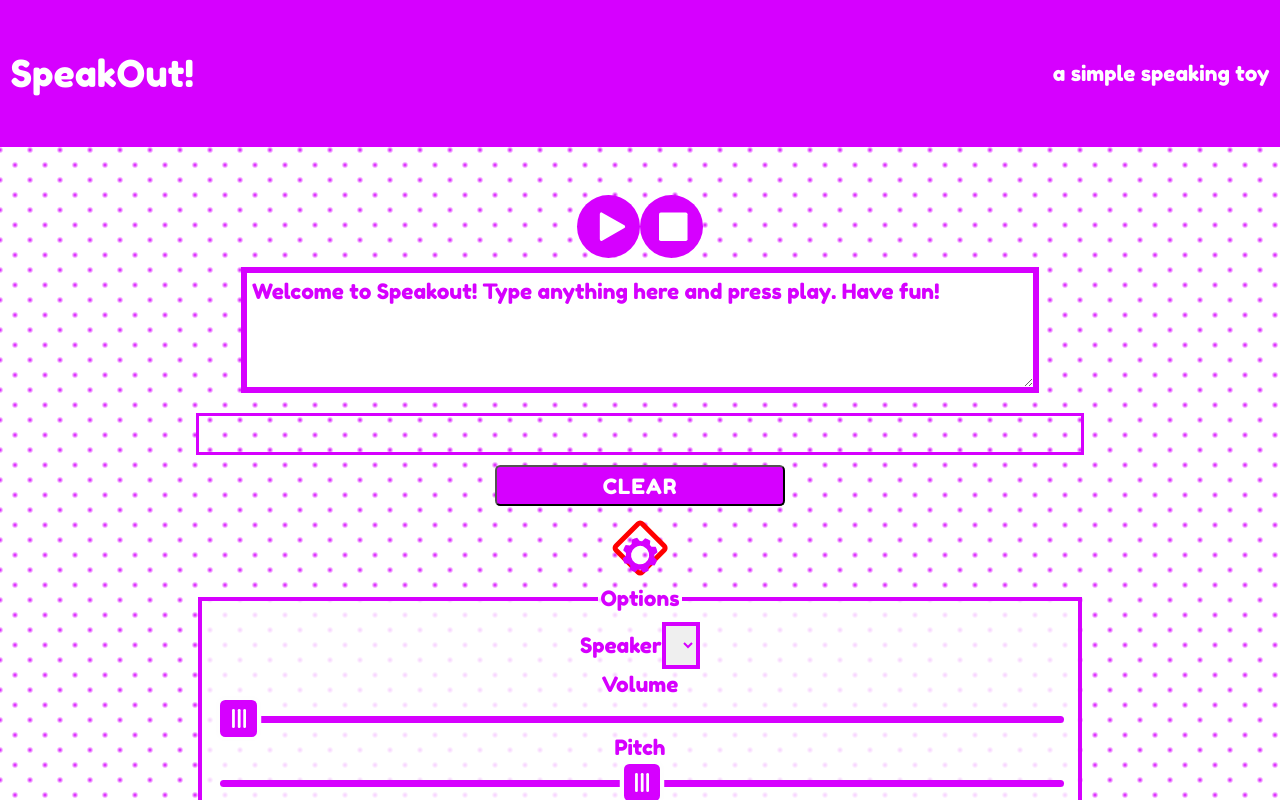
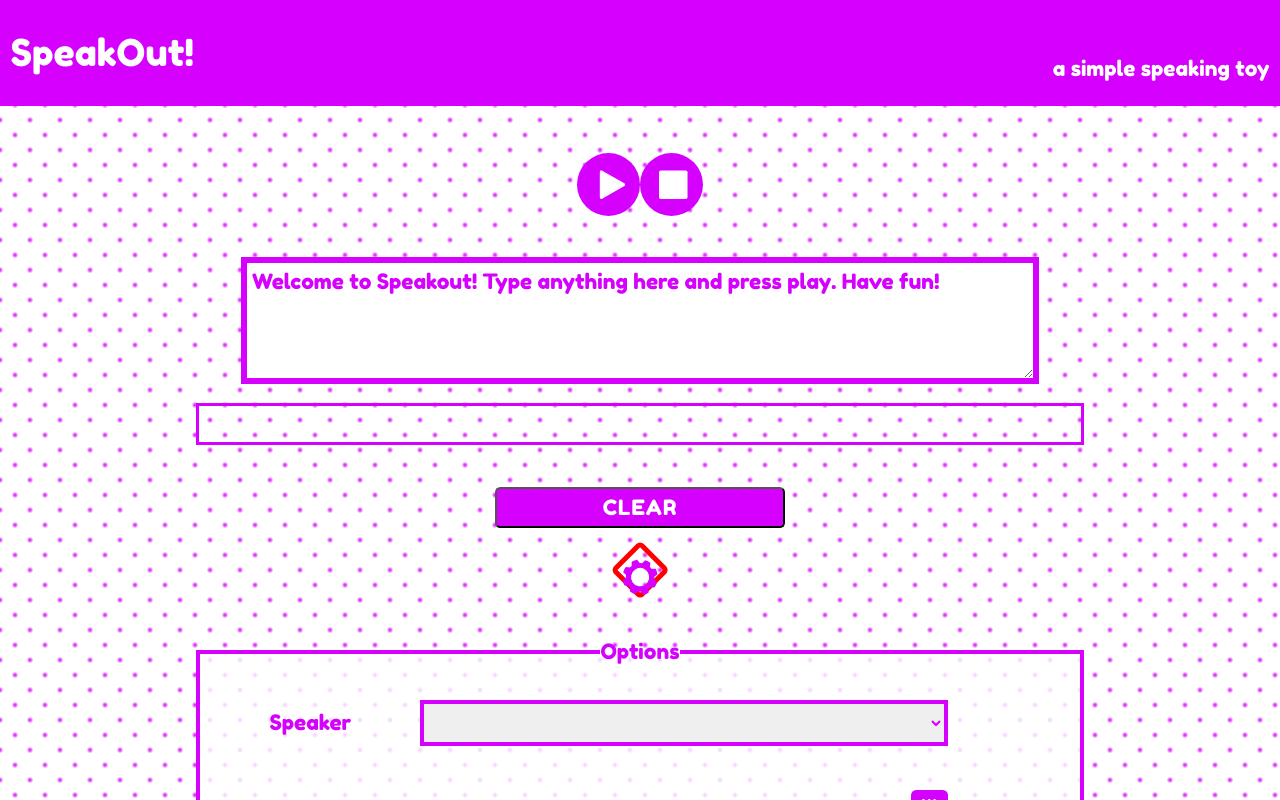
Before and after one commit to anami/speakout-app, a React (Create React App) app: page / in a window 1280 px wide. Both pictures are taken after a click on the button 639 px from the left and 548 px from the top of the page. Shown: the top 800 px of the page. Built offline with nearby package versions, Linux system fonts and the light colour scheme.

Commit message:
Options section styling

```diff
--- a/src/Speech.js
+++ b/src/Speech.js
@@ -10,9 +10,9 @@ export default class SpeechEngine {
     this.lastError = "";
     this.speaking = false;
     this.selectedVoice = null;
-    this.volume = 100.0;
-    this.rate = 10.0;
-    this.pitch = 10.0;
+    this.volume = 100.0;    // 0 to 1 - default 1
+    this.rate = 10.0;       // 0.1 to 10 - default 1
+    this.pitch = 10.0;      // 0 to 2 - default 1
   }
 
   initialise() {
@@ -49,6 +49,10 @@ export default class SpeechEngine {
         partialLength = e.charIndex + words[0].length;
 
       this.progress = (partialLength * 100) / textLength;
+      if (this.progress >= 100) {
+        this.update('FINISHED');
+        return;
+      }
       this.update("PROGRESS");
     };
 
@@ -58,9 +62,23 @@ export default class SpeechEngine {
     };
   }
 
+  createUtterance(phrase) {
+    this.phrase = phrase;
+    this.speechUtterance = new SpeechSynthesisUtterance(phrase);
+    this.attachUtteranceEventHandlers(this.speechUtterance);
+    console.log("voice: ", this.speechUtterance.voice);
+    this.speechUtterance.voice = this.selectedVoice;
+    this.speechUtterance.pitch = Number((this.pitch / 10).toFixed(2));
+    this.speechUtterance.rate = Number((this.rate / 10).toFixed(2));
+    this.speechUtterance.volume = Number((this.volume / 100).toFixed(2));
+    // this.progress = 0;
+    // this.update("PROGRESS");
+    console.log(this.speechUtterance);
+    return this.speechUtterance;
+  }
+
   getVoices() {
     this.voices = window.speechSynthesis.getVoices();
-    console.log(this.voices);
     this.update("GET_VOICES");
   }
 
@@ -91,24 +109,22 @@ export default class SpeechEngine {
       if (phrase === this.phrase) {
         // if the phrase is still the same.
         this.speechUtterance.voice = this.selectedVoice;
-        this.speechUtterance.volume = this.volume / 100;
-        this.speechUtterance.pitch = this.pitch / 10;
-        this.speechUtterance.rate = this.rate / 10;
+        this.speechUtterance.pitch = Number((this.pitch / 10).toFixed(2));
+        this.speechUtterance.rate = Number((this.rate / 10).toFixed(2));
+        this.speechUtterance.volume = Number((this.volume / 100).toFixed(2));
         console.log(this.speechUtterance);
-        window.speechSynthesis.speak(this.speechUtterance);
+        if (this.progress < 100){
+            window.speechSynthesis.resume();
+        } else {
+            this.createUtterance(phrase);
+            this.progress = 0;
+            window.speechSynthesis.speak(this.speechUtterance);
+        }
+
       } else {
         // it is a new phrase
-        this.phrase = phrase;
-        this.speechUtterance = new SpeechSynthesisUtterance(phrase);
-        this.attachUtteranceEventHandlers(this.speechUtterance);
-        console.log("voice: ", this.speechUtterance.voice);
-        this.speechUtterance.voice = this.selectedVoice;
-        this.speechUtterance.pitch = this.pitch / 10;
-        this.speechUtterance.rate = this.rate / 10;
-        this.speechUtterance.volume = this.volume / 100;
+        this.createUtterance(phrase);
         this.progress = 0;
-        this.update("PROGRESS");
-        console.log(this.speechUtterance);
         window.speechSynthesis.speak(this.speechUtterance);
       }
     }
--- a/src/components/settingsPanel.jsx
+++ b/src/components/settingsPanel.jsx
@@ -6,7 +6,7 @@ import "./range.css";
 export default function SettingsPanel({ state, dispatch }) {
   const [open, setOpen] = useState(false);
   const [openOptions, setOpenOptions] = useState("");
-  const { voices, selectedVoice, volume } = state;
+  const { voices, selectedVoice } = state;
 
   useEffect(
     (e) => {
@@ -42,14 +42,17 @@ export default function SettingsPanel({ state, dispatch }) {
         <legend>Options</legend>
         <div className="speakout-options__section">
           <label htmlFor="voice">Speaker</label>
+          <div>
             <VoiceList
               voices={voices}
               onVoiceChange={onVoiceChange}
               selectedVoice={selectedVoice}
             />
           </div>
+        </div>
         <div className="speakout-options__section">
           <label htmlFor="volume">Volume</label>
+          <div>
             <input
               name="volume"
               type="range"
@@ -59,9 +62,12 @@ export default function SettingsPanel({ state, dispatch }) {
               onChange={onVolumeChange}
               defaultValue={state.volume}
             />
+            <label>{state.volume}</label>
+          </div>
         </div>
         <div className="speakout-options__section">
           <label htmlFor="pitch">Pitch</label>
+          <div>
             <input
               name="pitch"
               type="range"
@@ -71,9 +77,12 @@ export default function SettingsPanel({ state, dispatch }) {
               onChange={onPitchChange}
               defaultValue={state.pitch}
             />
+            <label>{state.pitch}</label>
+          </div>
         </div>
         <div className="speakout-options__section">
           <label htmlFor="rate">Rate</label>
+          <div>
             <input
               name="rate"
               type="range"
@@ -83,6 +92,8 @@ export default function SettingsPanel({ state, dispatch }) {
               onChange={onRateChange}
               defaultValue={state.rate}
             />
+            <label>{state.rate}</label>
+          </div>
         </div>
       </fieldset>
     </React.Fragment>
--- a/src/index.css
+++ b/src/index.css
@@ -1,17 +1,3 @@
-body {
-  margin: 0;
-  /* font-family: -apple-system, BlinkMacSystemFont, 'Segoe UI', 'Roboto', 'Oxygen',
-    'Ubuntu', 'Cantarell', 'Fira Sans', 'Droid Sans', 'Helvetica Neue',
-    sans-serif; */
-  -webkit-font-smoothing: antialiased;
-  -moz-osx-font-smoothing: grayscale;
-}
-
-code {
-  font-family: source-code-pro, Menlo, Monaco, Consolas, 'Courier New',
-    monospace;
-}
-
 html {
   font-size: calc(1em + 0.4vw);
   color: #d600ff;
@@ -27,6 +13,39 @@ html {
     font-size: inherit;
     box-sizing: border-box;
     font-weight: normal;
+}
+
+* {
+  margin: 0;
+  padding: 0;
+}
+
+*+* {
+  margin-top: 1.5rem;
+}
+
+body,
+br,
+dt,
+dd,
+th,
+td,
+option,
+[hidden]+* {
+  margin-top: 0;
+}
+
+code {
+  font-family: source-code-pro, Menlo, Monaco, Consolas, 'Courier New',
+    monospace;
+}
+
+li+li {
+  margin-top: 0.5rem;
+}
+
+label+* {
+  margin-top: 0;
 }
 
 header,
@@ -148,6 +167,25 @@ footer {
   }
 }
 
+.speakout-options__section {
+  display: flex;
+  align-items: center;
+}
+
+.speakout-options__section>label {
+  flex: 1;
+}
+
+.speakout-options__section>div {
+  flex: 3;
+  display: flex;
+  align-items: center;
+}
+
+.speakout-options__section>div>input,
+.speakout-options__section>div>select {
+  width: 80%;
+}
 
 .speech__progress {
   border: solid 3px #d600ff;
--- a/src/useSpeech.js
+++ b/src/useSpeech.js
@@ -6,6 +6,7 @@ export default function useSpeech(speechEngine) {
   const [state, dispatch] = useReducer(
     (state, action) => {
       //console.log('DISPATCH: ',action.type);
+      console.log(action);
       switch (action.type) {
         case "SP_PROGRESS":
           return {
@@ -68,13 +69,13 @@ export default function useSpeech(speechEngine) {
           break;
         case "SET_VOLUME":
           speechEngine.volume = parseFloat(action.payload);
-          break;
+          return { ...state, volume: speechEngine.volume }
         case "SET_PITCH":
           speechEngine.pitch = parseFloat(action.payload);
-          break;
+          return { ...state, pitch: speechEngine.pitch }
         case "SET_RATE":
           speechEngine.rate = parseFloat(action.payload);
-          break;
+          return { ...state, rate: speechEngine.rate }
         default:
           return state;
       }
@@ -89,7 +90,7 @@ export default function useSpeech(speechEngine) {
       voices: [],
       selectedVoice: undefined,
       isAvailable: false,
-      volume: 0,
+      volume: speechEngine.volume,
       pitch: speechEngine.pitch,
       rate: speechEngine.rate,
     }
```
Lines whose indentation alone changed are shown as unchanged.
